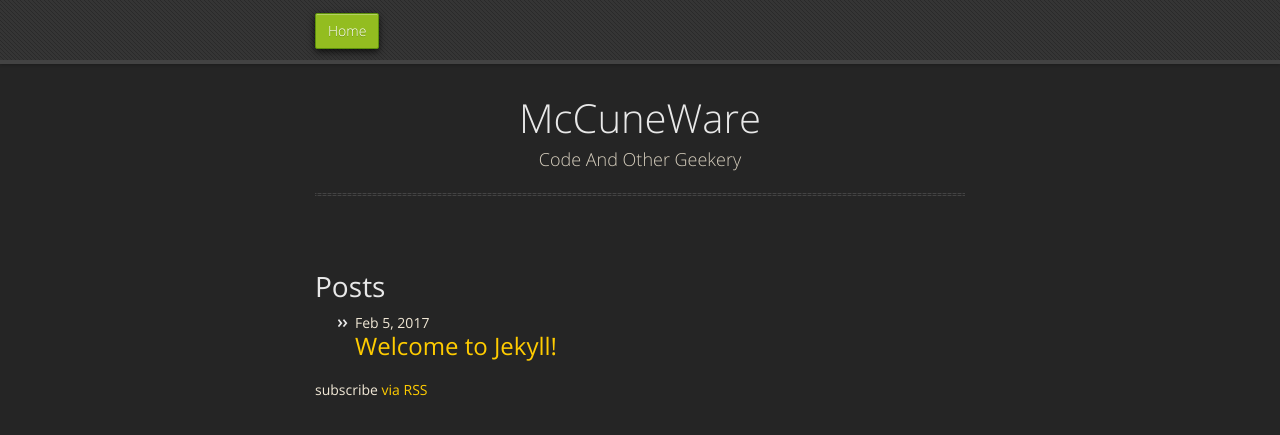
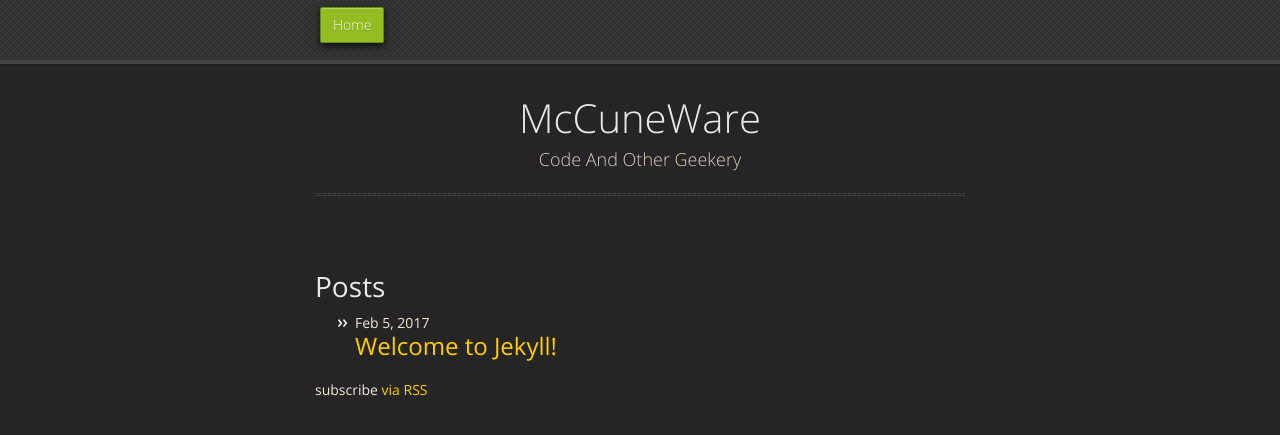
Before and after one commit to mccuneware/mccuneware.github.io, a Jekyll site: the page built from index.md, in a window 1280 px wide. Shown: the top 435 px of the page. Built offline with Jekyll 4.4.1, drawn with Linux system fonts in a browser that asks for light colours; nearby versions of some CDN libraries.

Commit message:
Fixed nav

```diff
--- a/_sass/jekyll-theme-midnight.scss
+++ b/_sass/jekyll-theme-midnight.scss
@@ -167,10 +167,12 @@
 
   nav {
     max-width: 650px;
-    margin: 0 auto;
+    /*margin: 0 auto; */
     padding: 0 10px;
 /*     background: blue; */
-    margin: 6px auto;
+    /* margin: 6px auto; */
+    margin: auto;
+    width: 50%;
 
     li {
       font-family: 'OpenSansLight', "Helvetica Neue", Helvetica, Arial, sans-serif;
```
